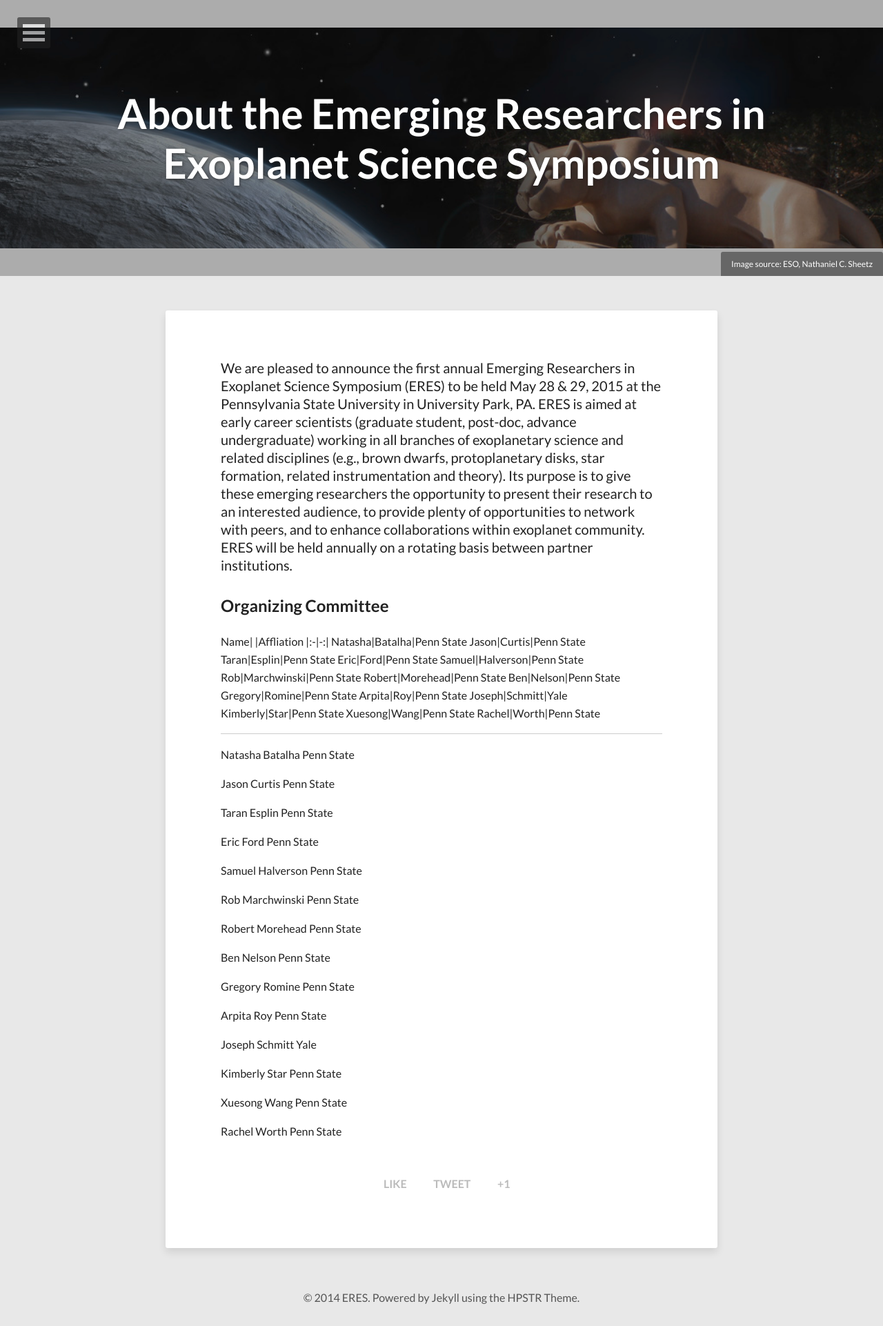
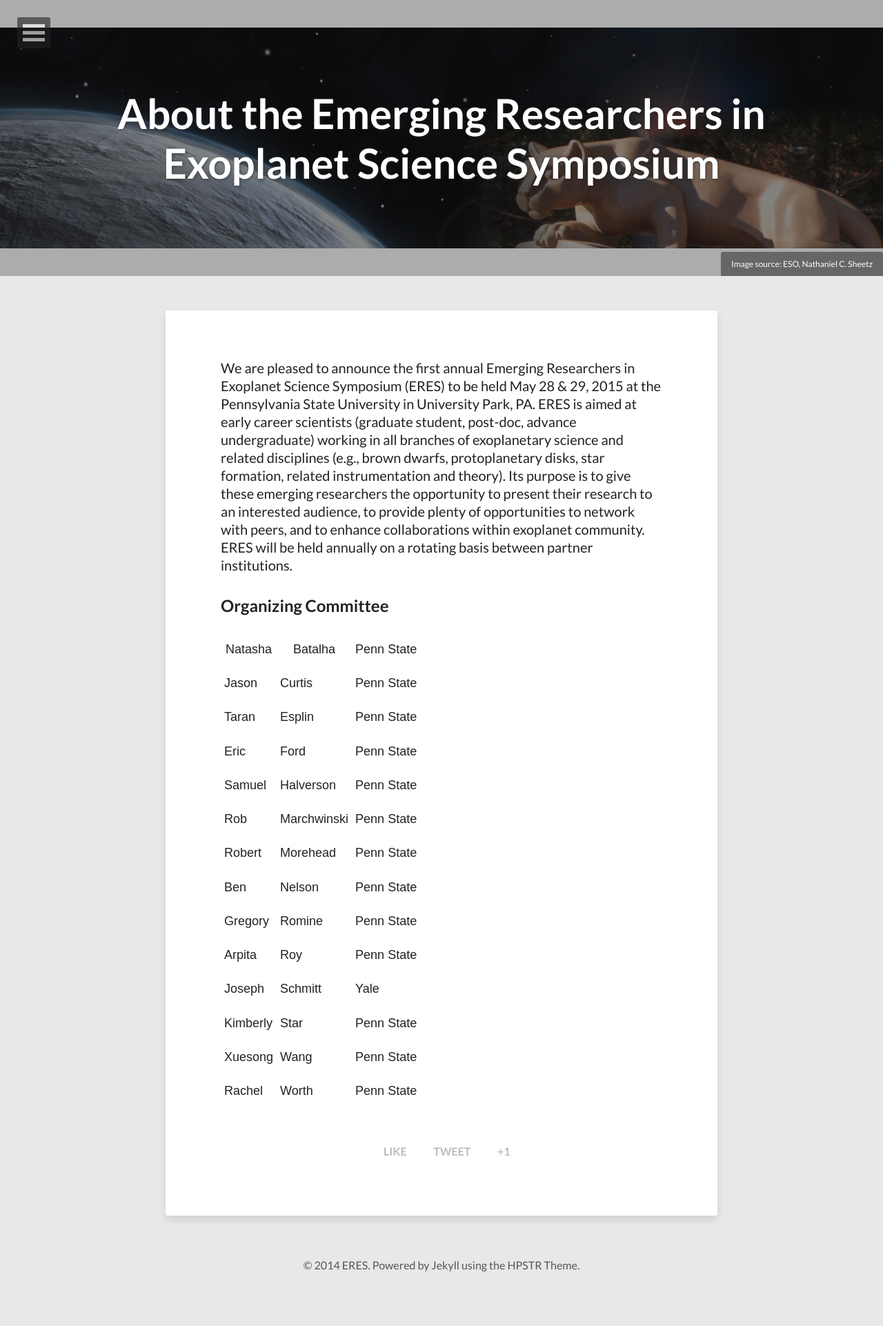
Before and after one commit to eford/ERES2014.github.io, a Jekyll site: the page built from about.md, in a window 1280 px wide. Shown: the whole page at 69% size. Built offline with Jekyll 4.4.1, drawn with Linux system fonts in a browser that asks for light colours; nearby versions of some CDN libraries; after the commit the page ends 1875 px from its top, so only the background shows below that.

Commit message:
now a table?

```diff
--- a/about.md
+++ b/about.md
@@ -14,51 +14,81 @@ We are pleased to announce the first annual Emerging Researchers in Exoplanet Sc
 
 Organizing Committee
 --------------------
-Name| |Affliation
-|:-|-:|
-Natasha|Batalha|Penn State
-Jason|Curtis|Penn State
-Taran|Esplin|Penn State
-Eric|Ford|Penn State
-Samuel|Halverson|Penn State
-Rob|Marchwinski|Penn State
-Robert|Morehead|Penn State
-Ben|Nelson|Penn State
-Gregory|Romine|Penn State
-Arpita|Roy|Penn State
-Joseph|Schmitt|Yale
-Kimberly|Star|Penn State
-Xuesong|Wang|Penn State
-Rachel|Worth|Penn State
-
-
-
----
-
-Natasha 	Batalha	Penn State
-
-Jason 	Curtis	Penn State
-
-Taran 	Esplin	Penn State
-
-Eric	Ford 	Penn State
-
-Samuel	Halverson 	Penn State
-
-Rob	Marchwinski	Penn State
-
-Robert 	Morehead	Penn State
-
-Ben 	Nelson	Penn State
-
-Gregory	Romine	Penn State
-
-Arpita 	Roy	Penn State
-
-Joseph	Schmitt 	Yale
-
-Kimberly 	Star	Penn State
-
-Xuesong	Wang	Penn State
-
-Rachel 	Worth	Penn State
+<style type="text/css">
+.tg  {border-collapse:collapse;border-spacing:0;border:none;}
+.tg td{font-family:Arial, sans-serif;font-size:14px;padding:10px 5px;border-style:solid;border-width:0px;overflow:hidden;word-break:normal;}
+.tg th{font-family:Arial, sans-serif;font-size:14px;font-weight:normal;padding:10px 5px;border-style:solid;border-width:0px;overflow:hidden;word-break:normal;}
+.tg .tg-uy9o{font-size:18px}
+</style>
+<table class="tg">
+  <tr>
+    <th class="tg-uy9o">Natasha</th>
+    <th class="tg-uy9o">Batalha</th>
+    <th class="tg-uy9o">Penn State</th>
+  </tr>
+  <tr>
+    <td class="tg-uy9o">Jason</td>
+    <td class="tg-uy9o">Curtis</td>
+    <td class="tg-uy9o">Penn State</td>
+  </tr>
+  <tr>
+    <td class="tg-uy9o">Taran</td>
+    <td class="tg-uy9o">Esplin</td>
+    <td class="tg-uy9o">Penn State</td>
+  </tr>
+  <tr>
+    <td class="tg-uy9o">Eric</td>
+    <td class="tg-uy9o">Ford</td>
+    <td class="tg-uy9o">Penn State</td>
+  </tr>
+  <tr>
+    <td class="tg-uy9o">Samuel</td>
+    <td class="tg-uy9o">Halverson</td>
+    <td class="tg-uy9o">Penn State</td>
+  </tr>
+  <tr>
+    <td class="tg-uy9o">Rob</td>
+    <td class="tg-uy9o">Marchwinski</td>
+    <td class="tg-uy9o">Penn State</td>
+  </tr>
+  <tr>
+    <td class="tg-uy9o">Robert</td>
+    <td class="tg-uy9o">Morehead</td>
+    <td class="tg-uy9o">Penn State</td>
+  </tr>
+  <tr>
+    <td class="tg-uy9o">Ben</td>
+    <td class="tg-uy9o">Nelson</td>
+    <td class="tg-uy9o">Penn State</td>
+  </tr>
+  <tr>
+    <td class="tg-uy9o">Gregory</td>
+    <td class="tg-uy9o">Romine</td>
+    <td class="tg-uy9o">Penn State</td>
+  </tr>
+  <tr>
+    <td class="tg-uy9o">Arpita</td>
+    <td class="tg-uy9o">Roy</td>
+    <td class="tg-uy9o">Penn State</td>
+  </tr>
+  <tr>
+    <td class="tg-uy9o">Joseph</td>
+    <td class="tg-uy9o">Schmitt</td>
+    <td class="tg-uy9o">Yale</td>
+  </tr>
+  <tr>
+    <td class="tg-uy9o">Kimberly</td>
+    <td class="tg-uy9o">Star</td>
+    <td class="tg-uy9o">Penn State</td>
+  </tr>
+  <tr>
+    <td class="tg-uy9o">Xuesong</td>
+    <td class="tg-uy9o">Wang</td>
+    <td class="tg-uy9o">Penn State</td>
+  </tr>
+  <tr>
+    <td class="tg-uy9o">Rachel</td>
+    <td class="tg-uy9o">Worth</td>
+    <td class="tg-uy9o">Penn State</td>
+  </tr>
+</table>
```
